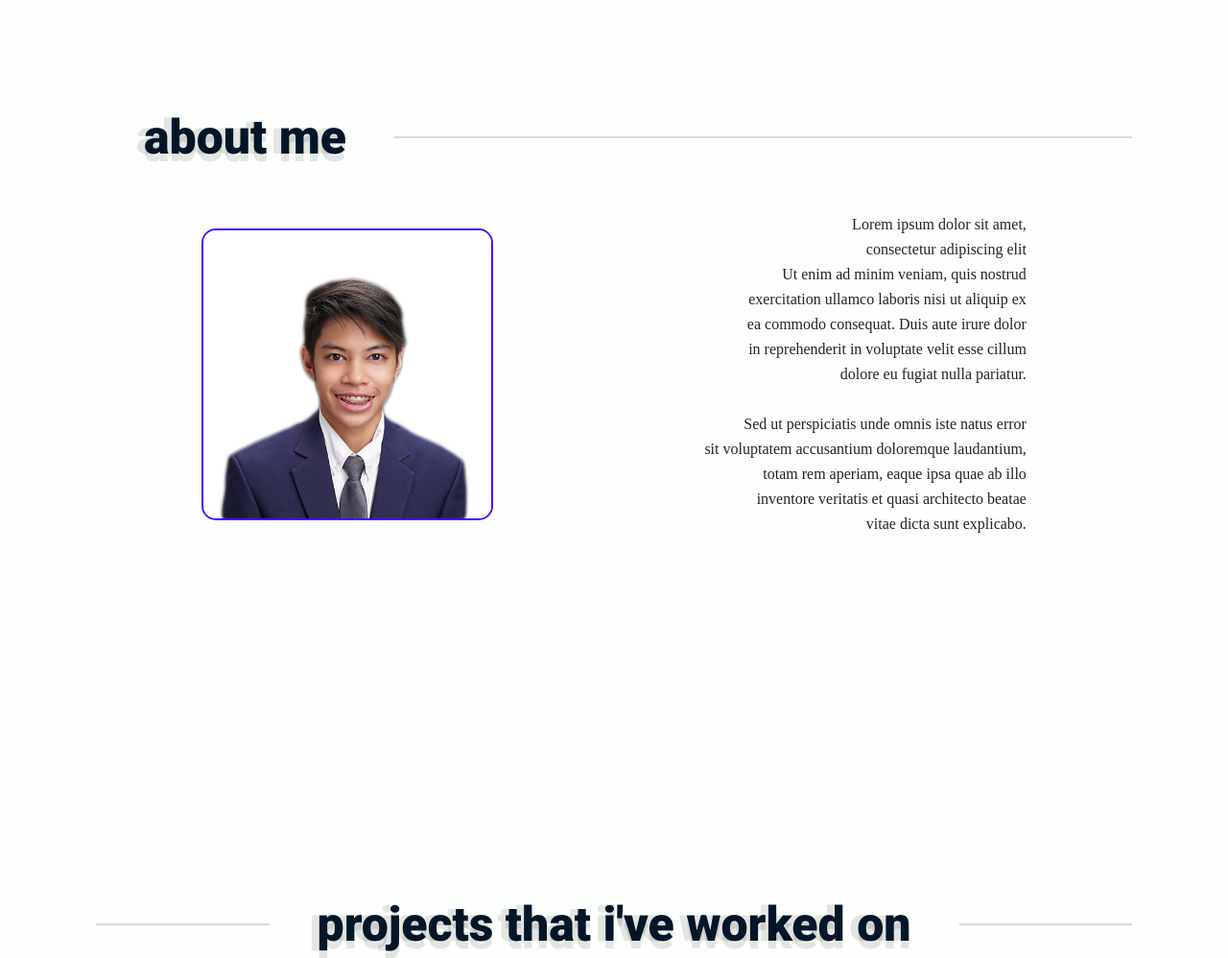
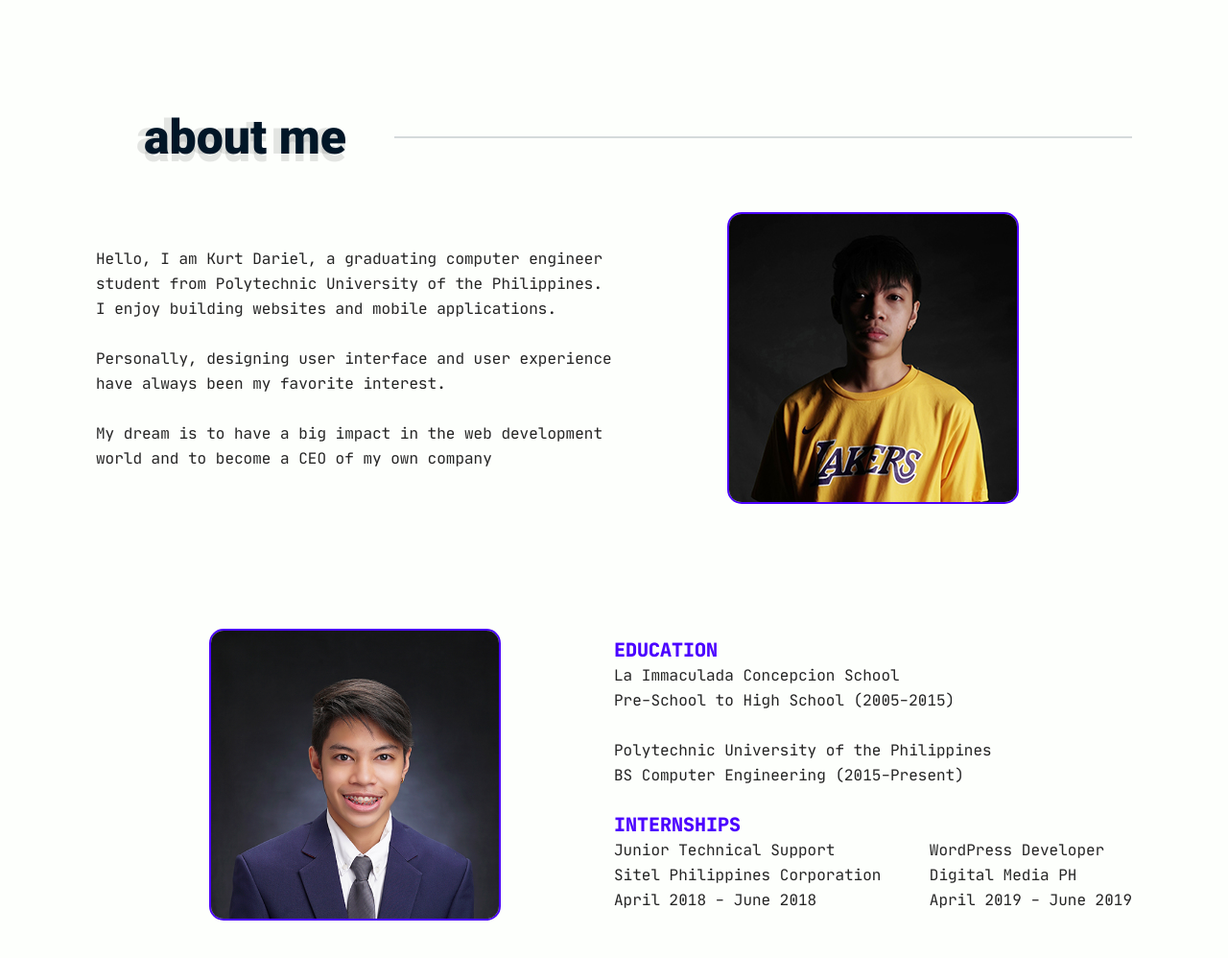
Before and after one commit to darielkurt/kurtdariel, a plain HTML site: page public/index.html in a window 1280 px wide. Shown: the part 820-1818 px from the top of the page at 96% size. Drawn offline with Linux system fonts and the light colour scheme; some packages are replaced by stand-ins of ours; a script that the page names is missing.

Commit message:
about modified

```diff
--- a/public/index.html
+++ b/public/index.html
@@ -59,10 +59,12 @@
         <h1>kurt dariel.</h1>
         <h3>computer engineer.</h3>
         <p>
-            i want to be hired<br>
-            an aspiring computer engineer and a wonderful middle child<br>
-            about to graduate from polytechnic university of the philippines<br>
-            and currently training to be an exceptional full stack developer<br>
+            i build websites and mobile applications<br>
+            <!-- an aspiring computer engineer and a wonderful middle child<br>
+            about to graduate from polytechnic university of the philippines<br> -->
+            learning to be an exceptional full stack developer<br>
+            i am currently seeking employment<br>
+            and open for freelance projects<br>
         </p>
         <button href="#" class="say-hello">DOWNLOAD RESUME</button>
     </section>
@@ -77,22 +79,67 @@
         </div>
 
         <div class="about-body">
-            <img src="assets/me.jpg" class="my-picture">
-            <p class="about-desc">Lorem ipsum dolor sit amet,<br>
-                consectetur adipiscing elit<br>
-                Ut enim ad minim veniam, quis nostrud<br>
-                exercitation ullamco laboris nisi ut aliquip ex<br>
-                ea commodo consequat. Duis aute irure dolor<br>
-                 in reprehenderit in voluptate velit esse cillum<br>
-                dolore eu fugiat nulla pariatur.<br><br>
-                Sed ut perspiciatis unde omnis iste natus error<br>
-                sit voluptatem accusantium doloremque laudantium,<br>
-                totam rem aperiam, eaque ipsa quae ab illo<br>
-                inventore veritatis et quasi architecto beatae<br>
-                vitae dicta sunt explicabo.</p>
-                        <!-- <iframe src="https://open.spotify.com/embed/track/3FtYbEfBqAlGO46NUDQSAt"
-                        width="300" height="80" frameborder="0" allowtransparency="true" allow="encrypted-media">
-                        </iframe> -->
+            <div class="about-desc-container">
+                <p>
+                    Hello, I am Kurt Dariel, a graduating computer engineer<br>
+                    student from Polytechnic University of the Philippines.<br>
+                    I enjoy building websites and mobile applications.<br>
+                    <br>
+                    Personally, designing user interface and user experience<br>
+                    have always been my favorite interest.<br>
+                    <br>
+                    My dream is to have a big impact in the web development<br>
+                    world and to become a CEO of my own company</p>
+            </div>
+            <div class="school-img">
+                <img src="assets/kobexme.jpg" class="my-picture">
+            </div>
+        </div>
+
+ <!-- <iframe src="https://open.spotify.com/embed/track/3FtYbEfBqAlGO46NUDQSAt"
+ width="300" height="80" frameborder="0" allowtransparency="true" allow="encrypted-media">
+</iframe> -->
+
+        <div class="about-body">
+            <div class="school-img">
+                <img src="assets/MeWithBG.jpg" class="my-picture">
+            </div>
+            <div class="about-desc-container">
+                <h2>EDUCATION</h2>
+                <p>
+                La Immaculada Concepcion School<br>
+                Pre-School to High School (2005-2015)<br>
+                <br>
+                Polytechnic University of the Philippines<br>
+                BS Computer Engineering (2015-Present)<br>
+                </p>
+                    <h2><br>INTERNSHIPS</h2>
+                    <div class="internship">
+                        <p>Junior Technical Support<br>
+                        Sitel Philippines Corporation<br>
+                        April 2018 - June 2018</p>
+                        <p>WordPress Developer<br>
+                        Digital Media PH<br>
+                        April 2019 - June 2019</p>
+                    </div>
+            </div>
+        </div>
+
+        <div class="about-body">
+            <div class="about-desc-container">
+                <p>
+                    My personal interests are travelling, graphic design,<br>
+                    listening to music, and sports (huge basketball fan).<br>
+                    <br>
+                    Go-to-song: Electric Feel - MGMT<br>
+                    <br>
+                    Yes, that is a picture of my pet dog, Cassie.<br>
+                    <br><br>
+                    Fun fact: I can solve various toy cubes.</p>
+            </div>
+            <div class="school-img">
+                <img src="assets/cassie.jpg" class="my-picture">
+            </div>
         </div>
 
     </section>
--- a/public/jetbrains-mono.css
+++ b/public/jetbrains-mono.css
@@ -4,7 +4,7 @@
          url('fonts/JetBrainsMono-Regular.woff2') format('woff2'),
          url('fonts/JetBrainsMono-Regular.woff') format('woff'),
          url('fonts/JetBrainsMono-Regular.ttf') format('truetype');
-    font-weight: normal;
+    font-weight: 400;
     font-style: normal;
   }
 
@@ -14,7 +14,7 @@
          url('fonts/JetBrainsMono-Italic.woff2') format('woff2'),
          url('fonts/JetBrainsMono-Italic.woff') format('woff'),
          url('fonts/JetBrainsMono-Italic.ttf') format('truetype');
-    font-weight: normal;
+    font-weight: 400;
     font-style: italic;
   }
 
@@ -24,7 +24,7 @@
          url('fonts/JetBrainsMono-Medium.woff2') format('woff2'),
          url('fonts/JetBrainsMono-Medium.woff') format('woff'),
          url('fonts/JetBrainsMono-Medium.ttf') format('truetype');
-    font-weight: medium;
+    font-weight: 500;
     font-style: normal;
   }
 
@@ -34,7 +34,7 @@
          url('fonts/JetBrainsMono-Medium-Italic.woff2') format('woff2'),
          url('fonts/JetBrainsMono-Medium-Italic.woff') format('woff'),
          url('fonts/JetBrainsMono-Medium-Italic.ttf') format('truetype');
-    font-weight: medium;
+    font-weight: 500;
     font-style: italic;
   }
 
@@ -44,7 +44,7 @@
          url('fonts/JetBrainsMono-Bold.woff2') format('woff2'),
          url('fonts/JetBrainsMono-Bold.woff') format('woff'),
          url('fonts/JetBrainsMono-Bold.ttf') format('truetype');
-    font-weight: bold;
+    font-weight: 700;
     font-style: normal;
   }
 
@@ -54,7 +54,7 @@
          url('fonts/JetBrainsMono-Bold-Italic.woff2') format('woff2'),
          url('fonts/JetBrainsMono-Bold-Italic.woff') format('woff'),
          url('fonts/JetBrainsMono-Bold-Italic.ttf') format('truetype');
-    font-weight: bold;
+    font-weight: 700;
     font-style: italic;
   }
 
@@ -64,7 +64,7 @@
          url('fonts/JetBrainsMono-ExtraBold.woff2') format('woff2'),
          url('fonts/JetBrainsMono-ExtraBold.woff') format('woff'),
          url('fonts/JetBrainsMono-ExtraBold.ttf') format('truetype');
-    font-weight: bolder;
+    font-weight: 900;
     font-style: normal;
   }
 
@@ -74,6 +74,6 @@
          url('fonts/JetBrainsMono-ExtraBold-Italic.woff2') format('woff2'),
          url('fonts/JetBrainsMono-ExtraBold-Italic.woff') format('woff'),
          url('fonts/JetBrainsMono-ExtraBold-Italic.ttf') format('truetype');
-    font-weight: bolder;
+    font-weight: 900;
     font-style: italic;
   }
--- a/public/style.css
+++ b/public/style.css
@@ -1,7 +1,8 @@
 @import url('https://fonts.googleapis.com/css2?family=Roboto:ital,wght@0,100;0,300;0,400;0,500;0,700;0,900;1,100;1,300;1,400;1,500;1,700;1,900&display=swap');
+@import url('jetbrains-mono.css');
 
 *{
-    font-family: "JetBrains Mono";
+    font-family: "JetBrains Mono",monospace;
     margin: 0;
     padding: 0;
 }
@@ -40,7 +41,7 @@ body{
 }
 
 p{
-  font-weight: 100;
+  font-weight: 400;
   color: #242424;
 }
 
@@ -117,7 +118,7 @@ header{
     display: flex;
     text-decoration: none;
     font-size: 34px;
-    font-weight: 700;
+    font-weight: 900;
     color: #1b1b1b;
     margin-right: 50px;
 }
@@ -141,7 +142,7 @@ nav ul li{
 }
 
 header a, nav ul li a{
-    font-weight: 700;
+    font-weight: 900;
     text-decoration: none;
     color: #011627;
     transition: 100ms ease-in-out;
@@ -185,7 +186,6 @@ nav ul li a:hover{
 /* ABOUT */
 
 #about{
-  height: 90vh;
   display: flex;
   width: 100%;
   flex-direction: column;
@@ -221,9 +221,13 @@ nav ul li a:hover{
 .about-body{
   display: flex;
   flex-direction: row;
-  justify-content: space-around;
   align-items: center;
   margin-top: 65px;
+  margin-bottom: 65px;
+}
+
+.about-body .school-img{
+  flex: 1;
 }
 
 .about-body img{
@@ -231,10 +235,23 @@ nav ul li a:hover{
   border-radius: 15px;
   max-width: 300px;
   max-height: 300px;
+  display:block;
+  margin-left:auto;
+  margin-right:auto;
 }
 
-.about-body .about-desc{
-  text-align: right;
+.about-body .about-desc-container{
+  flex: 1;
+}
+
+.about-body .about-desc-container h2{
+  font-weight: 900;
+}
+
+.about-body .about-desc-container .internship{
+  display: flex;
+  flex-direction: row;
+  justify-content: space-between;
 }
 
 /* PROJECTS */
```
Also changed, not shown: public/assets/cassie.jpg (added), public/assets/kobexme.jpg (added), public/assets/landing_page_kd.png (added), public/assets/landing_page_kd@2x.png (added).
